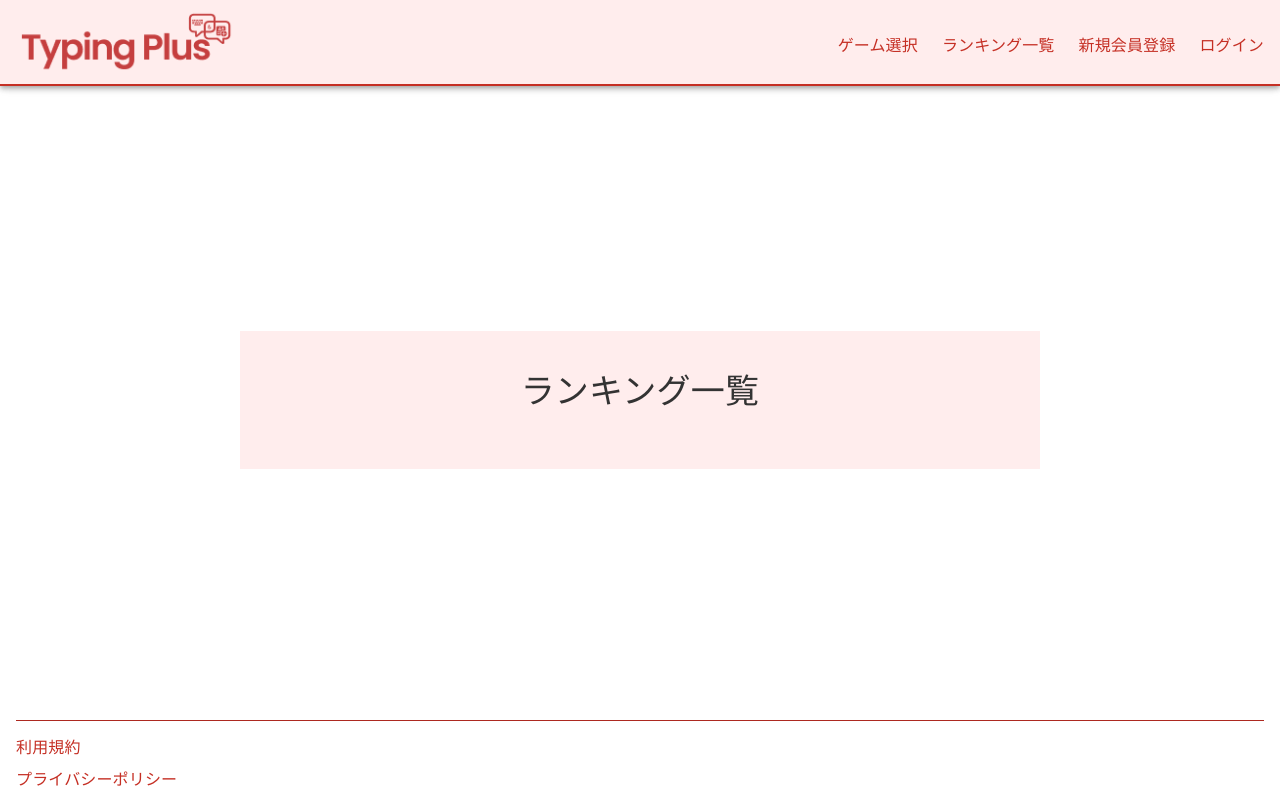
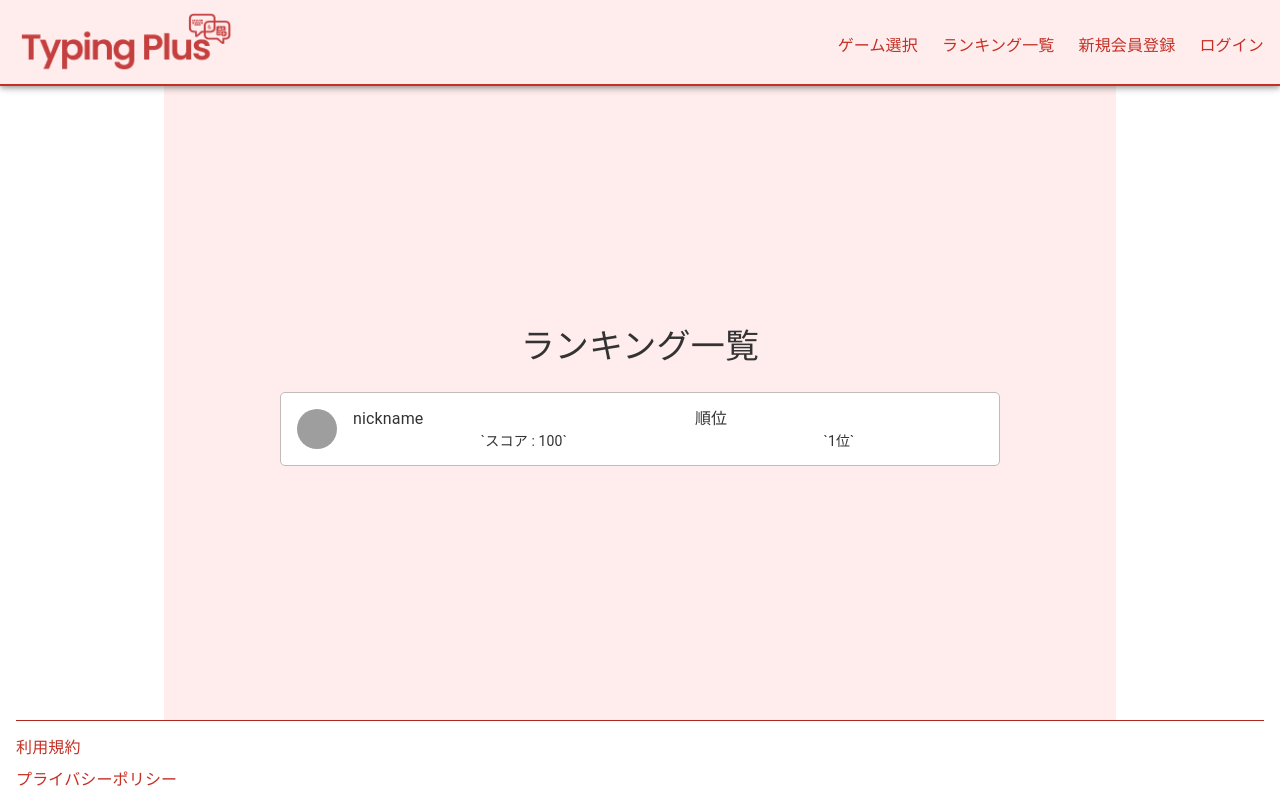
Before and after one commit to ju-to-sh/TypingPlus-front, a React (Create React App) app in the folder app/: page /ranking in a window 1280 px wide. Built offline with nearby package versions, Linux system fonts and the light colour scheme; no server answers; grey boxes are pictures that could not be loaded.

Commit message:
ランキング表示用のコンポーネント作成

```diff
--- /dev/null
+++ b/app/src/components/organisms/ranking/AvatarList.tsx
@@ -0,0 +1,34 @@
+import { Avatar, Box, List, ListItem, ListItemAvatar, ListItemText, Typography } from "@mui/material";
+import { FC, memo } from "react";
+
+export const AvatarList: FC = memo(() => {
+  return (
+    <List sx={{ width: "100%", maxWidth: 800, padding: 0 }}>
+      <ListItem alignItems="flex-start" sx={{ bgcolor: "background.paper", border: "1px solid #c1bbbb", borderRadius: "5px", mb: "8px" }}>
+        <ListItemAvatar>
+          <Avatar alt="nickname" src="https://rails-avatar-bucket.s3.ap-northeast-1.amazonaws.com/uploads/content_image/default-user.png" />
+        </ListItemAvatar>
+        <ListItemText
+          primary="nickname"
+          secondary={
+            <Box sx={{ display: "flex", justifyContent: "center", width: "100%" }}>
+              <Typography sx={{ display: "inline" }} component="span" variant="body2" color="text.primary">
+                `スコア : 100`
+              </Typography>
+            </Box>
+          }
+        />
+        <ListItemText
+          primary="順位"
+          secondary={
+            <Box sx={{ display: "flex", justifyContent: "center", width: "100%" }}>
+              <Typography sx={{ display: "inline" }} component="span" variant="body2" color="text.primary">
+                `1位`
+              </Typography>
+            </Box>
+          }
+        />
+      </ListItem>
+    </List>
+  );
+});
--- a/app/src/components/pages/Ranking.tsx
+++ b/app/src/components/pages/Ranking.tsx
@@ -1,16 +1,17 @@
-import { Box, Grid, Typography } from "@mui/material";
-
+import { Box, Grid, Stack, Typography } from "@mui/material";
 import { FC, memo } from "react";
-import { useStyles } from "../../hooks/useStyles";
+import { AvatarList } from "../organisms/ranking/AvatarList";
 
 export const Ranking: FC = memo(() => {
-  const classes = useStyles();
   return (
-    <Grid container direction="column" justifyContent="center" alignItems="center">
-      <Box sx={{ width: "100%", maxWidth: 800, backgroundColor: "#ffeded", overflow: "scroll" }} p={5}>
-        <Typography mb={2} textAlign="center" sx={{ typography: { xs: "h5", sm: "h4" } }}>
+    <Grid container direction="column" justifyContent="center" alignItems="center" bgcolor="#ffeded">
+      <Box sx={{ width: "100%", maxWidth: 800, overflow: "scroll" }} p={5}>
+        <Typography mb={3} textAlign="center" sx={{ typography: { xs: "h5", sm: "h4" } }}>
           ランキング一覧
         </Typography>
+        <Stack justifyContent="center" alignItems="center">
+          <AvatarList />
+        </Stack>
       </Box>
     </Grid>
   );
```
